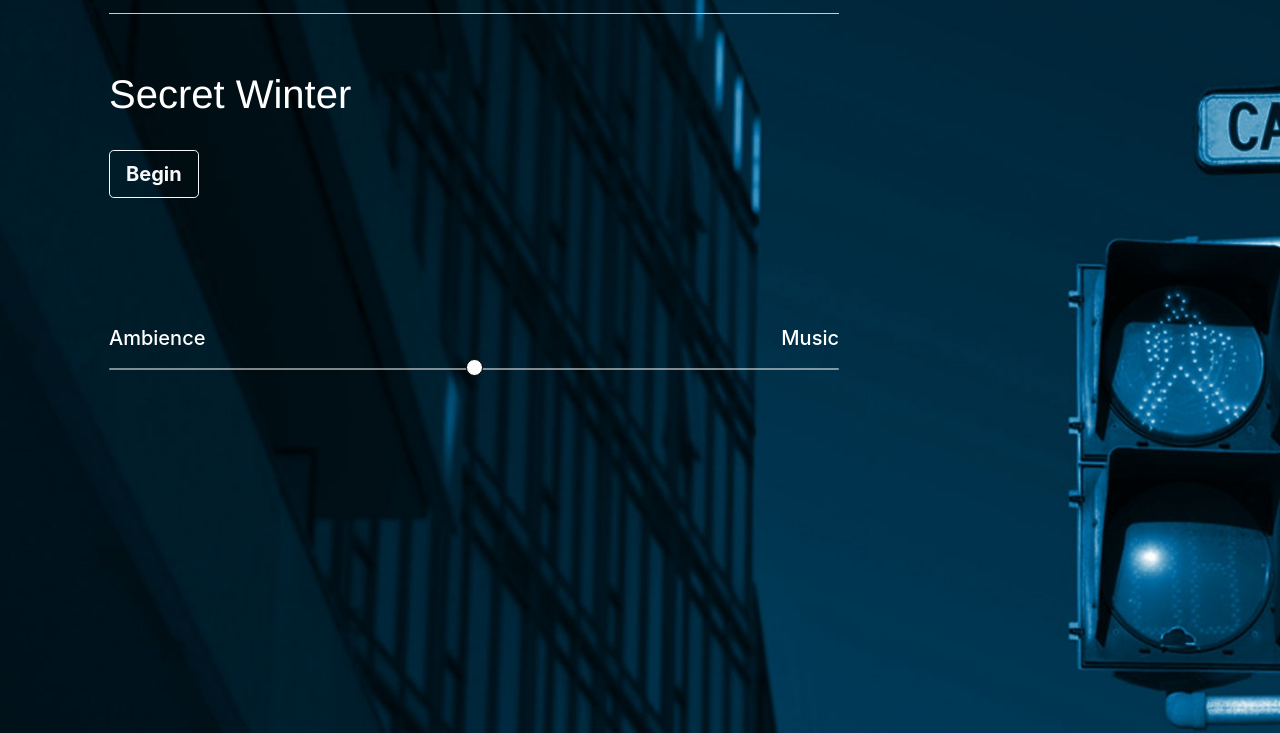
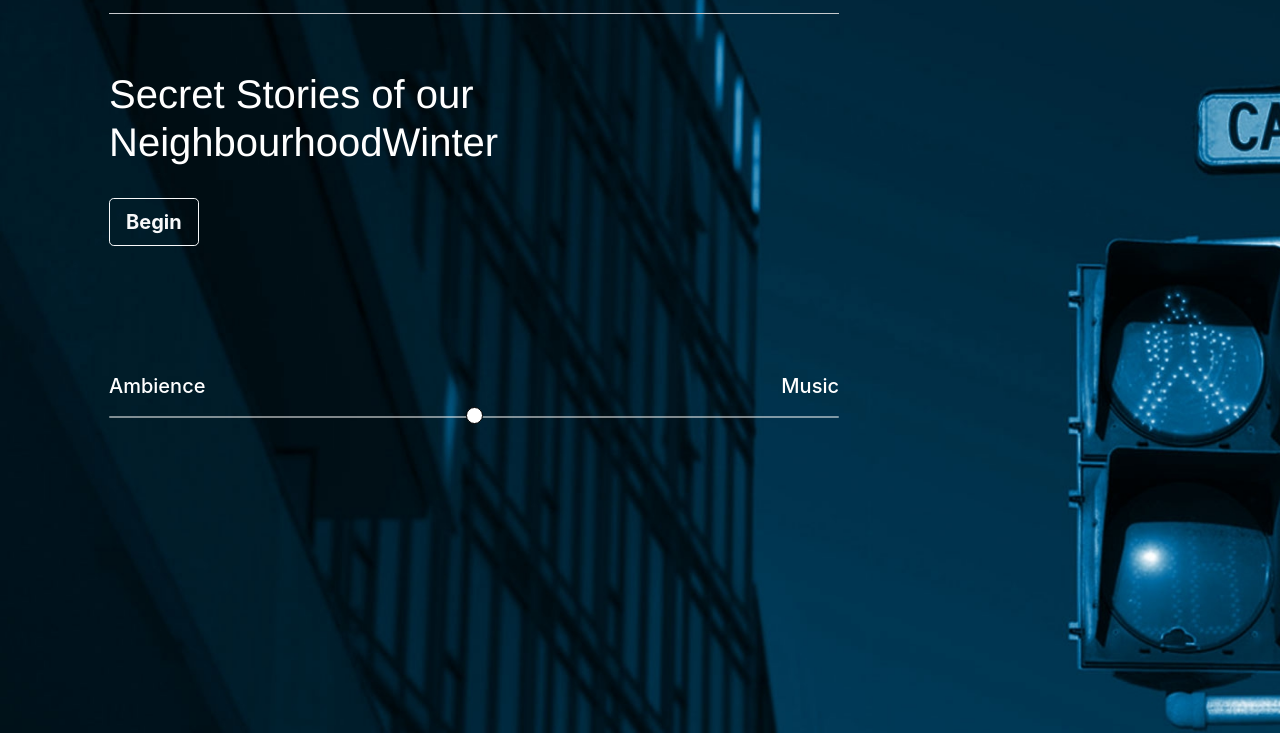
Before and after one commit to jakemoves/web-audio-demo, a website built with Vite: page index.html in a window 1280 px wide. Shown: the part 67-800 px from the top of the page. Built offline with nearby package versions, Linux system fonts and the light colour scheme.

Commit message:
Update index.html

```diff
--- a/index.html
+++ b/index.html
@@ -29,7 +29,7 @@
     <div class="row">
         <div class="col-sm-8 mb-4 ml-4 mr-4">
             <!-- the <span> element will be updated with the episode title-->
-            <h1>Secret <span class="episode-title"></span></h1>
+            <h1>Secret Stories of our Neighbourhood<span class="episode-title"></span></h1>
         </div>
     </div>
 
```
